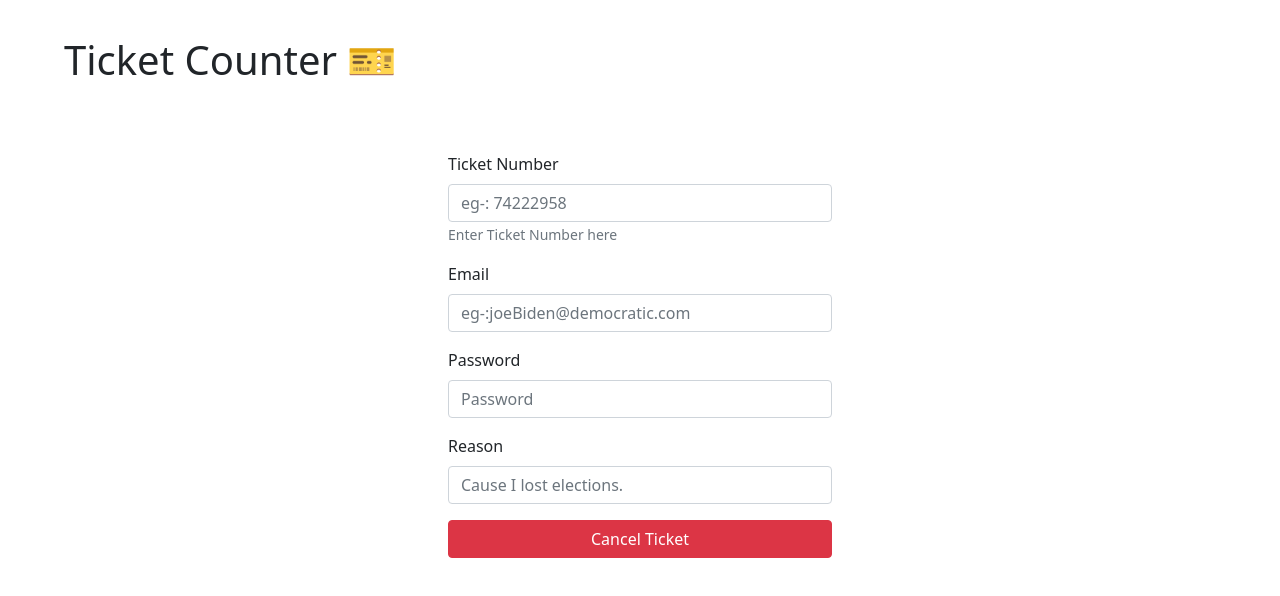
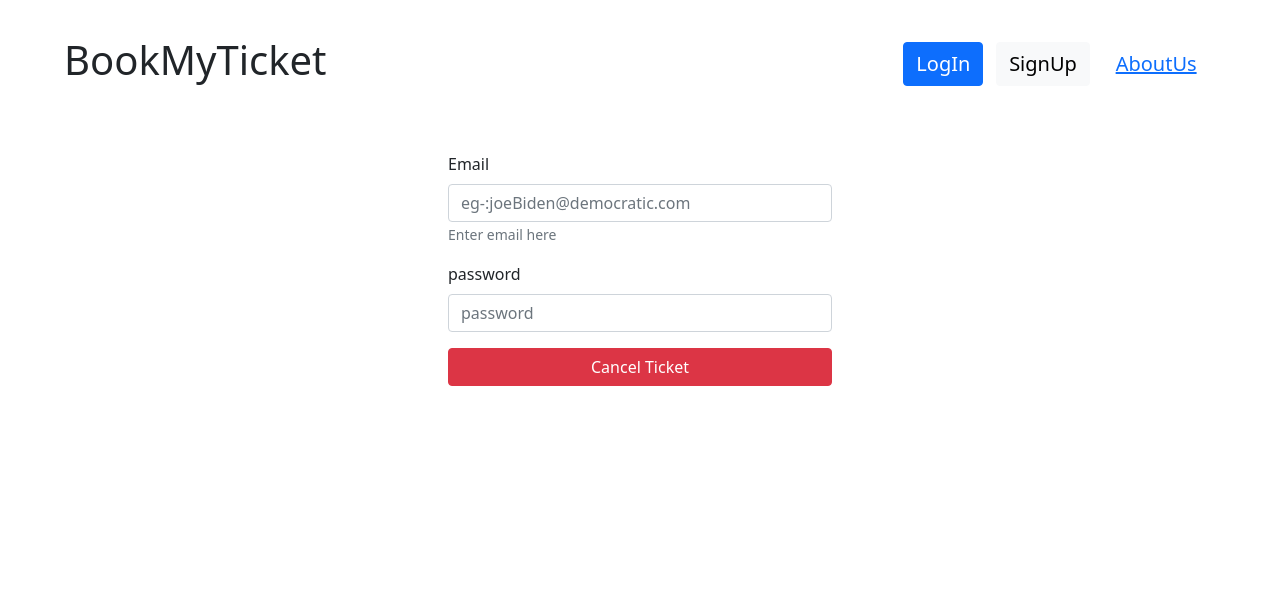
Before and after one commit to ajinkya359/BookMyTicket, a React (Create React App) app: page / in a window 1280 px wide. Shown: the top 596 px of the page. Built offline with nearby package versions, Linux system fonts and the light colour scheme.

Commit message:
signin and register restored

```diff
--- a/src/App.js
+++ b/src/App.js
@@ -22,10 +22,7 @@ function App() {
     <div>
       <HeadBar showSignIn={showSignIn} showRegister={showRegister} />
       <Body signIn={signInVisible} register={registerVisible} />
-      {/* <MovieCard />
-      <MovieCard />
-      <MovieCard />
-      <img src= alt="Mr.Trump"/> */}
+
     </div>
   );
 }
--- a/src/Components/HeadBar.js
+++ b/src/Components/HeadBar.js
@@ -6,9 +6,9 @@ function HeadBar(props) {
   return (
     <div className="bruh">
       <div className="headBar">
-        <div className="leftSide">Ticket Counter 🎫</div>
+        <div className="leftSide">BookMyTicket</div>
         <div className="rightSide">
-          {/* <Button
+          <Button
             variant="primary"
             className="button"
             onClick={props.showSignIn}
@@ -24,7 +24,7 @@ function HeadBar(props) {
           </Button>
           <Button variant="link" className="button">
             AboutUs
-          </Button> */}
+          </Button>
         </div>
       </div>
     </div>
--- a/src/Components/Register.js
+++ b/src/Components/Register.js
@@ -85,14 +85,14 @@ class SignUp extends Component {
             controlId="formBasicEmail"
             onChange={this.handleFirstNameChange}
           >
-            <Form.Label>Theatre Name</Form.Label>
+            <Form.Label>First Name</Form.Label>
             <Form.Control
               type="text"
-              placeholder="eg-:Donald Theatre"
+              placeholder="eg-:Donald"
               //   onChange={this.change}
             />
             <Form.Text className="text-muted">
-              Enter theatre name here
+              Enter First name here
             </Form.Text>
           </Form.Group>
           <Form.Group
@@ -100,14 +100,14 @@ class SignUp extends Component {
             controlId="formBasicEmail"
             onChange={this.handleLastnameChange}
           >
-            <Form.Label>Theatre Address</Form.Label>
+            <Form.Label>Last name</Form.Label>
             <Form.Control
               type="text"
-              placeholder="eg-:Next to White House, Washington DC, USA"
+              placeholder="eg-:Trump"
               //   onChange={this.change}
             />
             <Form.Text className="text-muted">
-              Enter theatre address here
+              Enter last name here
             </Form.Text>
           </Form.Group>
           <Form.Group
@@ -115,13 +115,13 @@ class SignUp extends Component {
             controlId="formBasicEmail"
             onChange={this.handleEmailChange}
           >
-            <Form.Label>Theatre Email address</Form.Label>
+            <Form.Label>Email address</Form.Label>
             <Form.Control
               type="email"
               placeholder="saveAmericaTheatre@usa.com"
               //   onChange={this.change}
             />
-            <Form.Text className="text-muted">Enter your Theatre's email here.</Form.Text>
+            <Form.Text className="text-muted">Enter your email here.</Form.Text>
           </Form.Group>
 
           <Form.Group className="mb-3" controlId="formBasicPassword">
--- a/src/Components/SignIn.js
+++ b/src/Components/SignIn.js
@@ -68,44 +68,27 @@ class SignIn extends Component {
                 controlId="formBasicEmail"
                 onChange={this.handleEmailChange}
               >
-                <Form.Label>Ticket Number</Form.Label>
+                <Form.Label>Email</Form.Label>
                 <Form.Control
                   type="email"
-                  placeholder="eg-: 74222958"
+                  placeholder="eg-:joeBiden@democratic.com"
                   //   onChange={this.change}
                 />
                 <Form.Text className="text-muted">
-                  Enter Ticket Number here
+                  Enter email here
                 </Form.Text>
               </Form.Group>
 
               <Form.Group className="mb-3" controlId="formBasicPassword">
-                <Form.Label>Email</Form.Label>
+                <Form.Label>password</Form.Label>
                 <Form.Control
                   type="password"
-                  placeholder="eg-:joeBiden@democratic.com"
+                  placeholder="password"
                   onChange={this.handlePasswordChange}
                 />
               </Form.Group>
-              <Form.Group className="mb-3" controlId="formBasicPassword">
-                <Form.Label>Password</Form.Label>
-                <Form.Control
-                  type="password"
-                  placeholder="Password"
-                  onChange={this.handlePasswordChange}
-                />
-              </Form.Group>
-              <Form.Group className="mb-3" controlId="formBasicPassword">
-                <Form.Label>Reason</Form.Label>
-                <Form.Control
-                  type="text"
-                  placeholder="Cause I lost elections."
-                  onChange={this.handlePasswordChange}
-                />
-              </Form.Group>
-              {/* <Form.Group className="mb-3" controlId="formBasicCheckbox">
-                <Form.Check type="checkbox" label="Check me out" />
-              </Form.Group> */}
+
+
               <Button variant="danger" type="submit" id="submitButton">
                 Cancel Ticket
               </Button>
```
